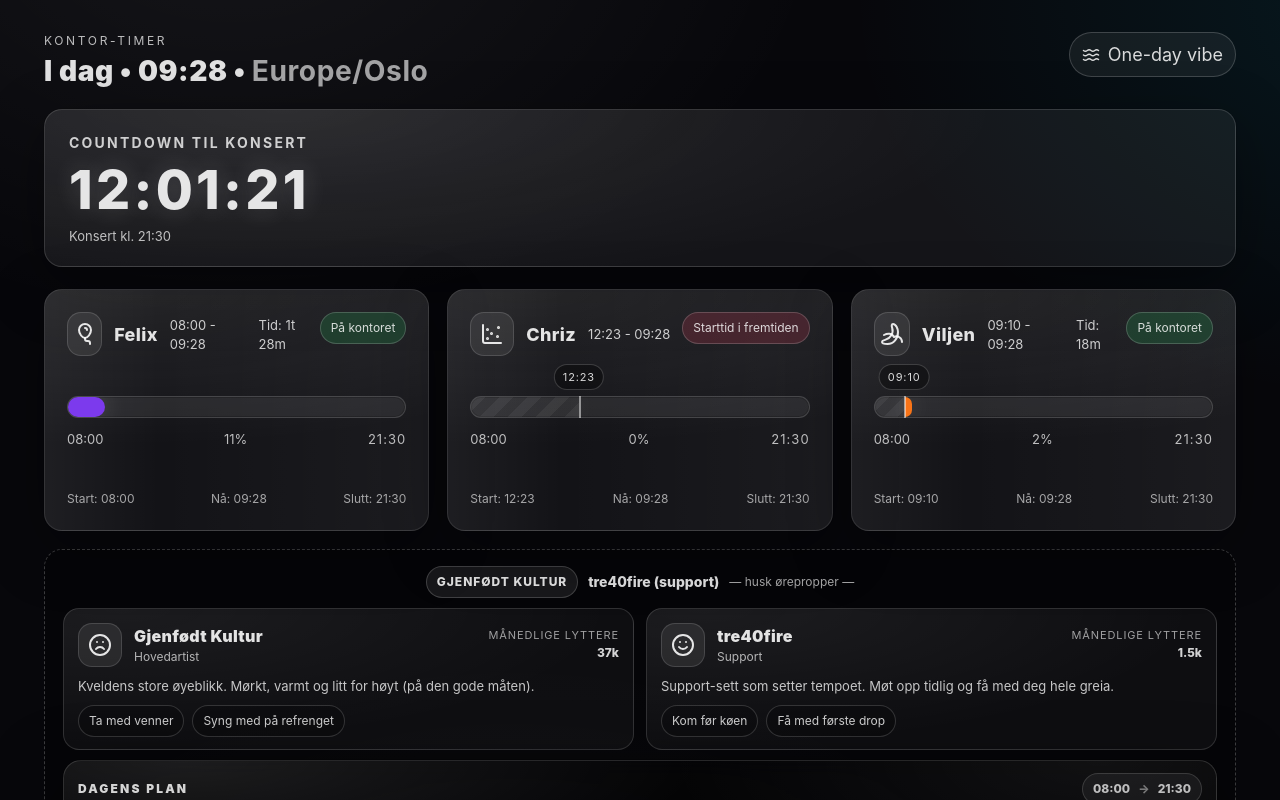
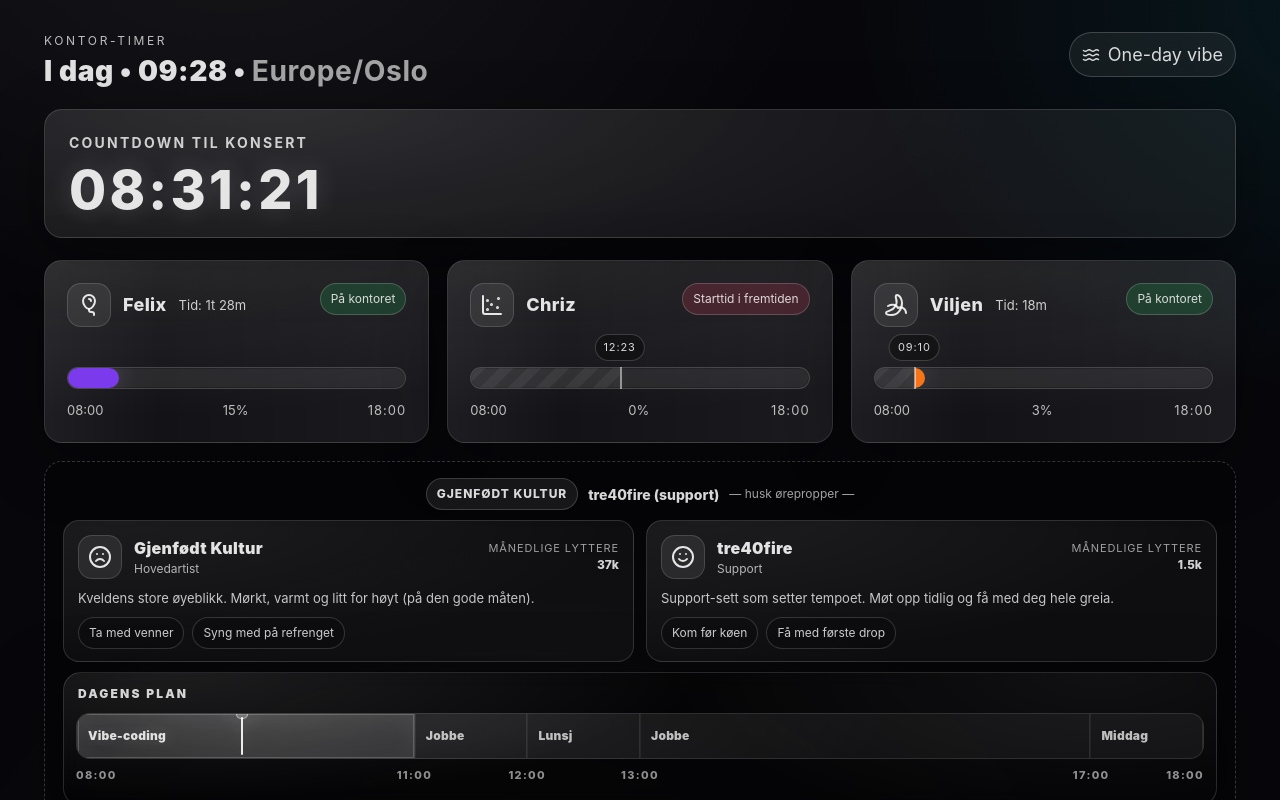
Before and after one commit to felixvik21/office-timer, a React (Vite) app: page / in a window 1280 px wide. Shown: the top 800 px of the page. Built offline with nearby package versions, Linux system fonts and the light colour scheme.

Commit message:
Remove many time slots and changed time

```diff
--- a/src/components/Countdown.tsx
+++ b/src/components/Countdown.tsx
@@ -4,7 +4,6 @@ import { formatDurationHMS } from '../time'
 export function Countdown({
   secondsLeft,
   isConcertTime,
-  concertTime,
 }: {
   secondsLeft: number
   isConcertTime: boolean
@@ -15,7 +14,6 @@ export function Countdown({
       <section className={styles.wrap}>
         <h2 className={styles.title}>Countdown til konsert</h2>
         <div className={styles.big}>Kos dere på konsert 🎫</div>
-        <div className={styles.label}>Konsert kl. {concertTime}</div>
       </section>
     )
   }
@@ -24,7 +22,6 @@ export function Countdown({
     <section className={styles.wrap}>
       <h2 className={styles.title}>Countdown til konsert</h2>
       <div className={styles.big}>{formatDurationHMS(secondsLeft)}</div>
-      <div className={styles.label}>Konsert kl. {concertTime}</div>
     </section>
   )
 }
--- a/src/components/PersonCard.tsx
+++ b/src/components/PersonCard.tsx
@@ -16,7 +16,6 @@ export type PersonCardProps = {
 
 export function PersonCard({
     person,
-    nowHHMM,
     nowSeconds,
     dayStartSeconds,
     dayStartLabel,
@@ -33,15 +32,6 @@ export function PersonCard({
     const startIsInFuture = startSeconds !== null && startSeconds > nowSeconds && !isConcertTime
 
     const isOnOffice = startSeconds !== null && nowSeconds >= startSeconds && !isConcertTime
-
-    const showRangeText = !isConcertTime
-
-    const rangeText = hasValidStart && person.startTime
-        ? `${person.startTime} - ${nowHHMM}`
-        : `HH:MM - ${nowHHMM}`
-
-    const endSeconds = Math.min(nowSeconds, concertSeconds)
-    const totalSeconds = startSeconds !== null ? Math.max(0, endSeconds - startSeconds) : 0
 
     const officeNowSeconds = startSeconds !== null ? Math.max(0, Math.min(nowSeconds, concertSeconds) - startSeconds) : 0
 
@@ -71,17 +61,10 @@ export function PersonCard({
                     <div className={styles.emoji} aria-hidden="true">
                         <person.icon />
                     </div>
-
                     <div className={styles.name}>{person.name}</div>
-                    <div className={styles.time}>
-                        <div className={styles.sub}>
-                            {showRangeText ? rangeText : `${formatDuration(totalSeconds)}`}
-                        </div>
-                        {!isConcertTime && isOnOffice && (
-                            <div className={styles.sub}>Tid: {formatDuration(officeNowSeconds)}</div>
-                        )}
-                    </div>
-
+                    {!isConcertTime && isOnOffice && (
+                        <div className={styles.sub}>Tid: {formatDuration(officeNowSeconds)}</div>
+                    )}
                 </div>
 
                 <div className={styles.badges}>
@@ -108,18 +91,6 @@ export function PersonCard({
                 label={`${person.name} progress`}
                 disabled={isMissing}
             />
-
-            <div className={styles.footer}>
-                <span className={styles.mini}>
-                    Start: {isMissing ? 'ikke satt' : person.startTime}
-                </span>
-                <span className={styles.mini}>
-                    Nå: {nowHHMM}
-                </span>
-                <span className={styles.mini}>
-                    Slutt: {formatHHMM(Math.floor(concertSeconds / 3600), Math.floor((concertSeconds % 3600) / 60))}
-                </span>
-            </div>
         </article>
     )
 }
--- a/src/components/ScheduleBar.tsx
+++ b/src/components/ScheduleBar.tsx
@@ -80,11 +80,6 @@ export function ScheduleBar({ nowSeconds }: { nowSeconds: number }) {
         <div className={styles.ticket}>
           <div className={styles.header}>
             <div className={styles.title}>Dagens plan</div>
-            <div className={styles.window}>
-              <span className={styles.time}>{dayStartTime}</span>
-              <span className={styles.sep}>→</span>
-              <span className={styles.time}>{concertTime}</span>
-            </div>
           </div>
 
           <div className={styles.trackWrap}>
--- a/src/config.ts
+++ b/src/config.ts
@@ -6,7 +6,7 @@ export const TIME_ZONE = 'Europe/Oslo'
 // Endre startTime her når de kommer.
 // - Sett til "HH:MM" når personen kommer (f.eks. "08:00")
 // - Sett til null hvis personen ikke har kommet enda
-export const concertTime = '21:30' as const
+export const concertTime = '18:00' as const
 
 // Baren viser alltid intervallet 08:00 → konsert.
 export const dayStartTime = '08:00' as const
@@ -24,7 +24,6 @@ export const schedule: ScheduleItem[] = [
   { label: 'Lunsj', start: '12:00', end: '13:00' },
   { label: 'Jobbe', start: '13:00', end: '17:00' },
   { label: 'Middag', start: '17:00', end: '18:00' },
-  { label: 'Vors', start: '18:00', end: '21:30' },
 ]
 
 export type PersonConfig = {
```
